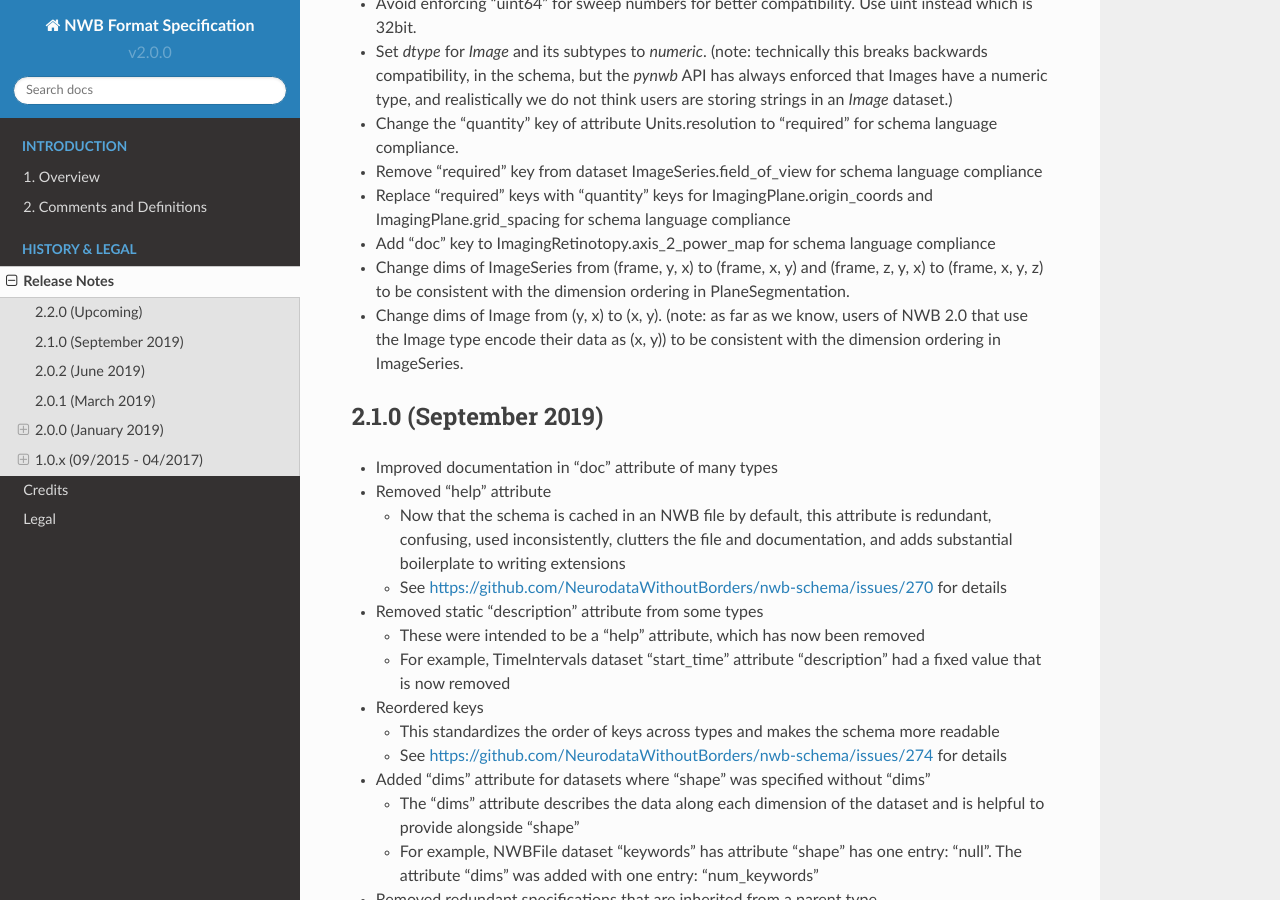
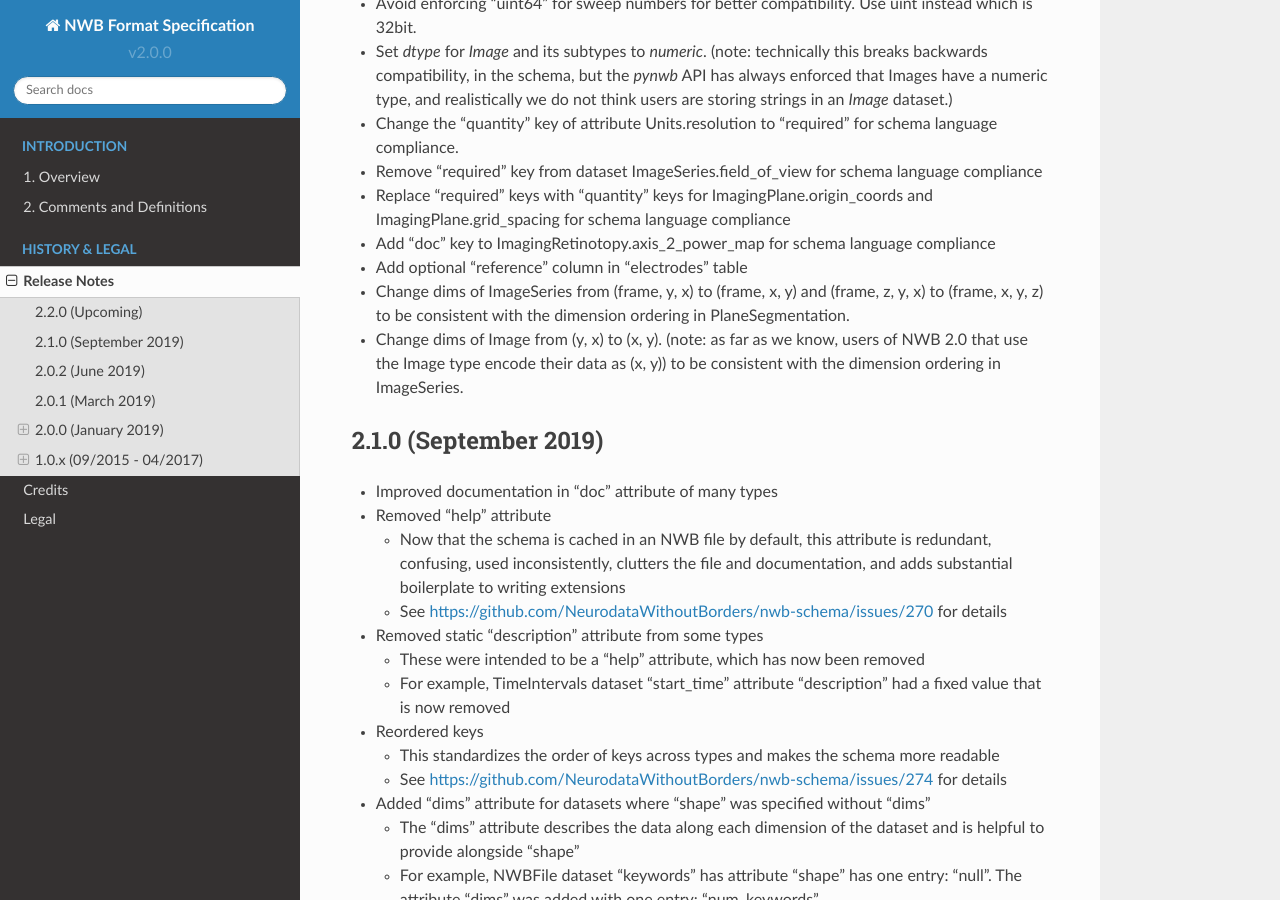
Before and after one commit to NeurodataWithoutBorders/nwb-schema, a Sphinx documentation site: the page built from docs/format/source/format_release_notes.rst, in a window 1280 px wide and 900 px high, scrolled down 536 px. Built offline with Sphinx 7.4.7 and the Read the Docs theme 2.0.0, drawn with Linux system fonts in a browser that asks for light colours.

Commit message:
Add optional "reference" column to electrodes table (#334)
* Add optional electrode reference column

* update release notes

* Update format_release_notes.rst

```diff
--- a/docs/format/source/format_release_notes.rst
+++ b/docs/format/source/format_release_notes.rst
@@ -32,6 +32,8 @@ Release Notes
 - Replace "required" keys with "quantity" keys for ImagingPlane.origin_coords and ImagingPlane.grid_spacing for schema language compliance
 
 - Add "doc" key to ImagingRetinotopy.axis_2_power_map for schema language compliance
+
+- Add optional "reference" column in "electrodes" table
 
 - Change dims of ImageSeries from (frame, y, x) to (frame, x, y) and (frame, z, y, x) to (frame, x, y, z) to be consistent with the dimension ordering in PlaneSegmentation.
 
```
Also changed, not shown: 1 other file.
